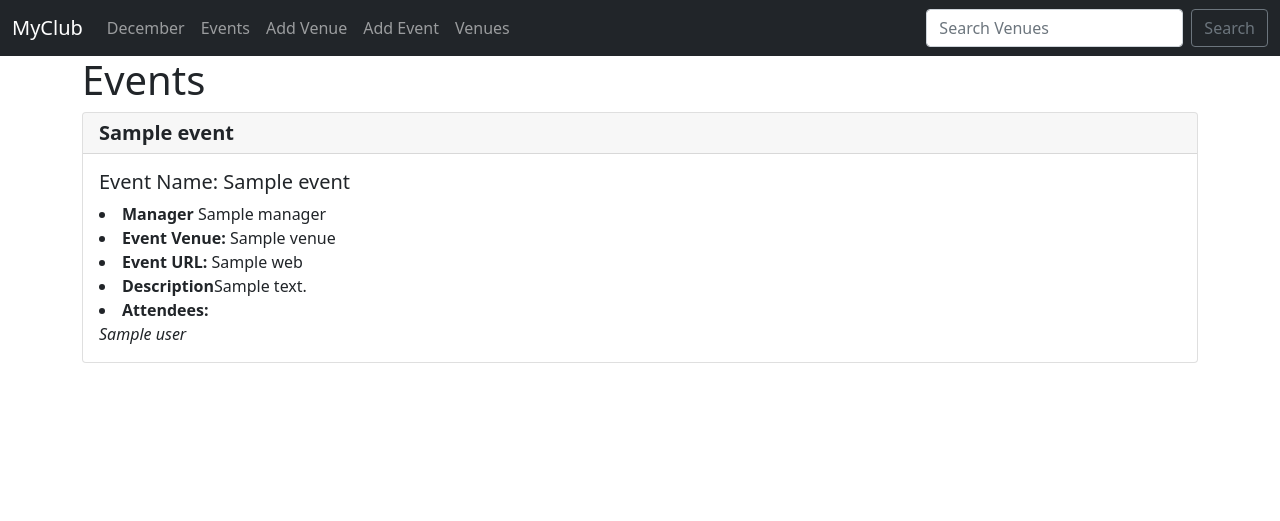
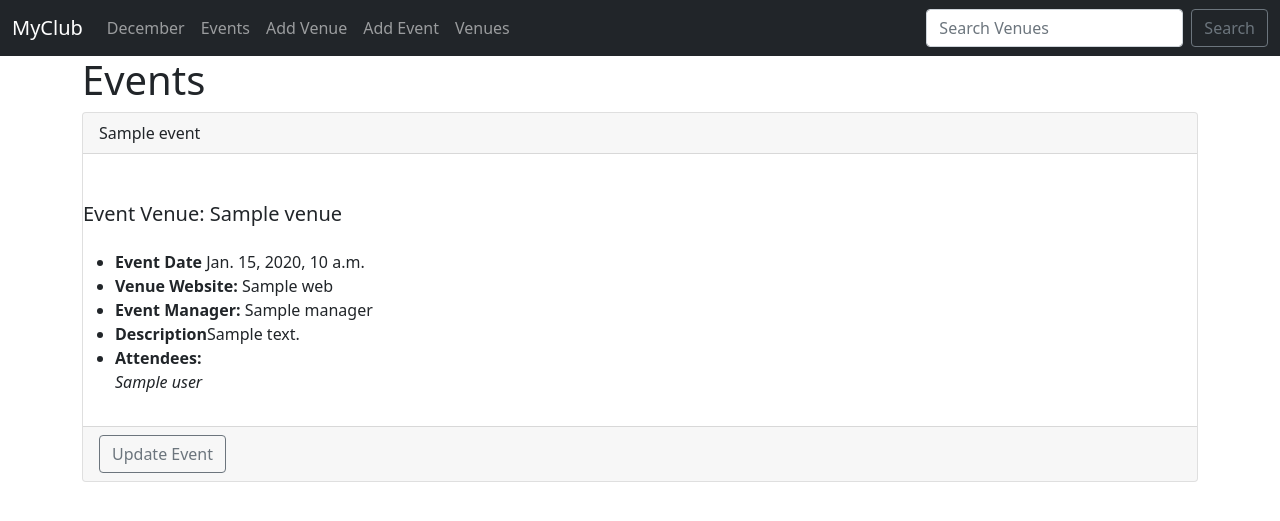
Before and after one commit to TimzOwen/events, a Django app: template events/templates/events/event_list.html in a window 1280 px wide. Shown: the top 521 px of the page. Run offline with Django 4.2, Linux system fonts and the light colour scheme; the template is opened without the code that fills it: most values are stand-ins (such as "Sample title", 1, 10 or a date in 2020).

Commit message:
updated the event page updates

```diff
--- a/events/templates/events/event_list.html
+++ b/events/templates/events/event_list.html
@@ -1,25 +1,28 @@
 {% extends 'events/base.html' %}
 {% block content %}
-
     <h1>Events</h1>
-
+    {% for event in event_list %}
         <div class="card">
-        {% for event in event_list %}
-            <h5 class="card-header"><strong>{{ event }}</strong></h5>
-            <div class="card-body">
-                <h5 class="card-title">Event Name: {{ event.name }}</h5>
-
-                <li><strong>Manager</strong> {{ event.manager }}</li>
-                <li><strong>Event Venue:</strong> {{ event.venue }}</li>
-                <li><strong>Event URL: </strong>{{ event.venue.web }}</li>
+            <div class="card-header">{{ event }}</div>
+            <p class="card-body">
+            <h5 class="card-title">Event Venue: {{ event.venue }}</h5>
+            <p class="card-text">
+                <ul>
+                    <li><strong>Event Date</strong> {{ event.event_date }}</li>
+                    <li><strong>Venue Website:</strong> {{ event.venue.web }}</li>
+                    <li><strong>Event Manager: </strong>{{ event.manager }}</li>
                     <li><strong>Description</strong>{{ event.description }}</li>
                     <li><strong>Attendees:</strong><br>
                         {% for user in event.attendees.all %}
                             <I>{{ user }}<br></I>
                         {% endfor %}
                     </li>
-
+                </ul>
+            </p>
+            <div class="card-footer text-muted">
+                  <a href="{% url 'update-event' event.id %}" class="btn btn-outline-secondary">Update Event</a>
             </div>
+        </div>
+        <br><br>
     {% endfor %}
-    </div>
 {% endblock %}
--- a/events/urls.py
+++ b/events/urls.py
@@ -10,5 +10,6 @@ urlpatterns = [
     path('show_venue/<venue_id>', views.show_venue, name="show-venue"),
     path('search_venues', views.search_venues, name='search-venues'),
     path('update_venue/<venue_id>', views.update_venue, name='update-venue'),
+    path('update_event/<event_id>', views.update_event, name='update-event'),
     path('add_event', views.add_event, name="add-event")
 ]
```
Also changed, not shown: events/templates/events/update_event.html (added, +11 -0 lines), events/views.py (+9 -0 lines), db.sqlite3. Lines whose indentation alone changed are shown as unchanged.
